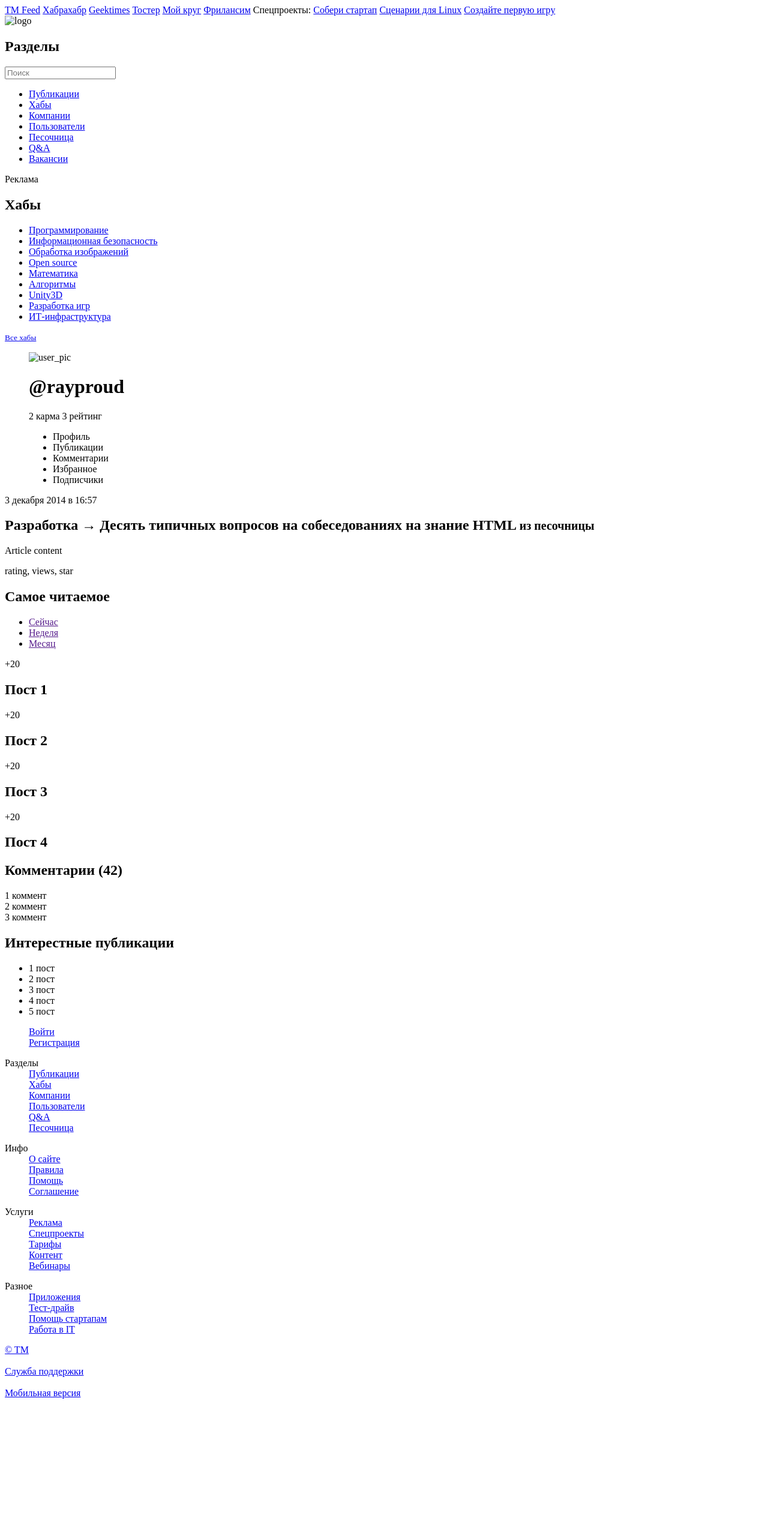
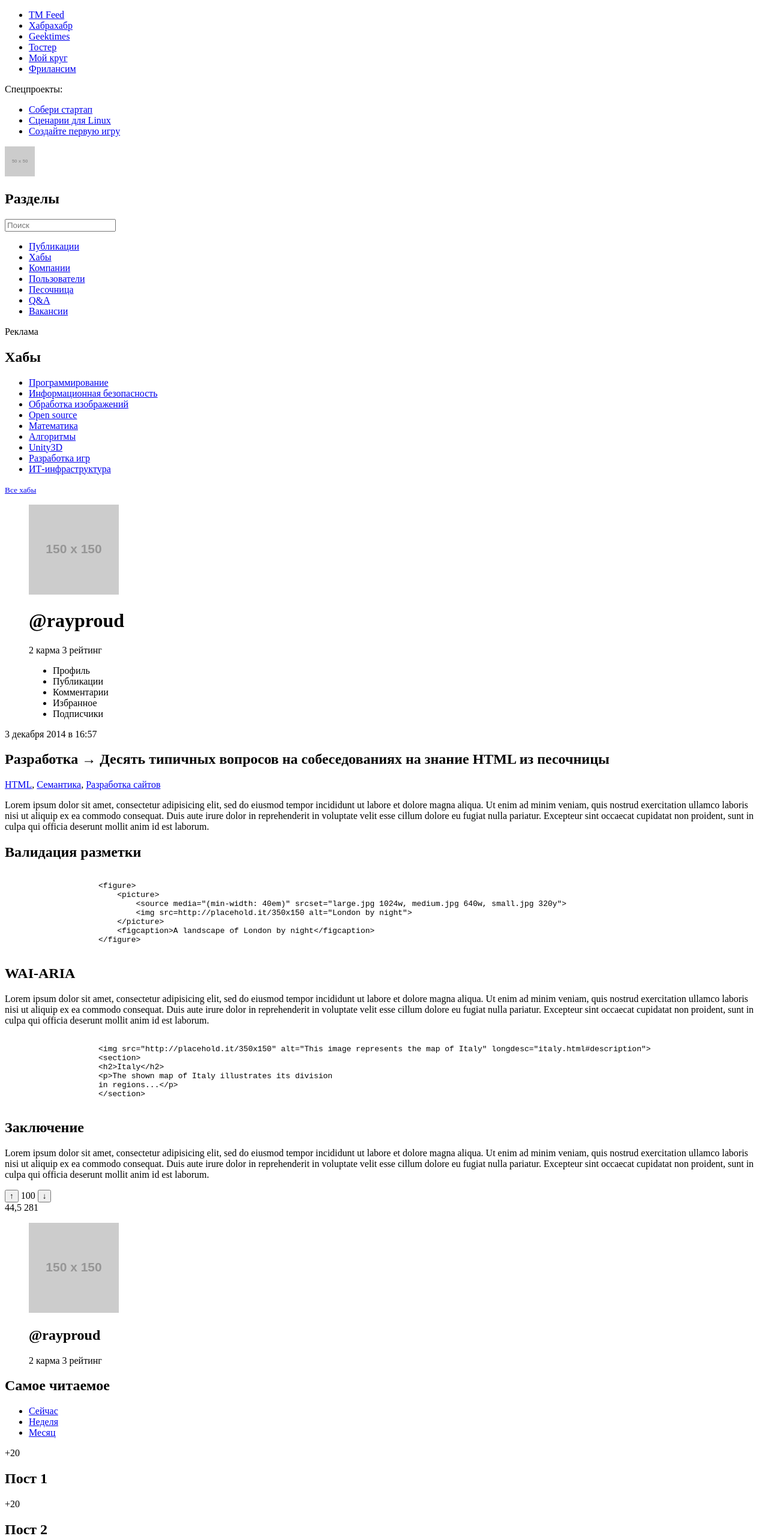
Before and after one commit to imbaniac/Kottans-JS-2016, a plain HTML site: page week01/index.html in a window 1280 px wide. Shown: the top 2560 px of the page at 60% size. Before the commit the page ends 2357 px from the top, so only its background shows below. Drawn offline with Linux system fonts and the light colour scheme; placeholder pictures from the web are drawn by us.

Commit message:
Fixing semantic

```diff
--- a/week01/index.html
+++ b/week01/index.html
@@ -1,4 +1,4 @@
-<!DOCTYPE html>
+<!doctype html>
 <html lang=ru>
 
 <head>
@@ -7,21 +7,26 @@
 </head>
 
 <body>
+    <header>
         <aside>
-        <a href="#">TM Feed</a>
-        <a href="#">Хабрахабр</a>
-        <a href="#">Geektimes</a>
-        <a href="#">Тостер</a>
-        <a href="#">Мой круг</a>
-        <a href="#">Фрилансим</a> Спецпроекты:
-        <a href="#">Cобери стартап</a>
-        <a href="#">Cценарии для Linux</a>
-        <a href="#">Создайте первую игру</a>
+            <ul>
+                <li><a href=#>TM Feed</a></li>
+                <li><a href=#>Хабрахабр</a></li>
+                <li><a href=#>Geektimes</a></li>
+                <li><a href=#>Тостер</a></li>
+                <li><a href=#>Мой круг</a></li>
+                <li><a href=#>Фрилансим</a> </li> </ul>
+            Спецпроекты:
+            <ul>
+                <li><a href=#>Cобери стартап</a></li>
+                <li><a href=#>Cценарии для Linux</a></li>
+                <li><a href=#>Создайте первую игру</a></li>
+            </ul>
         </aside>
         <nav>
-        <img src=habr.png alt=logo />
+            <a href=#><img src=http://placehold.it/50x50 alt=logo /></a>
             <h1>Разделы</h1>
-        <input type="search" placeholder="Поиск" />
+            <input type=search placeholder="Поиск" />
             <ul>
                 <li><a href=#>Публикации</a></li>
                 <li><a href=#>Хабы</a></li>
@@ -48,10 +53,12 @@
             </ul>
             <small><a href=#>Все хабы</a></small>
         </aside>
-    <div>
+    </header>
+    <main>
         <header>
             <figure>
-                <img src="#" alt="user_pic"/>
+                <img src="http://placehold.it/150x150" alt="user_pic" />
+                <figcaption>
                     <h1>@rayproud</h1>
                     <span>2 карма</span>
                     <span>3 рейтинг</span>
@@ -62,25 +69,75 @@
                         <li>Избранное</li>
                         <li>Подписчики</li>
                     </ul>
+                </figcaption>
             </figure>
         </header>
         <main>
+
+            <!-- Текст статьи !-->
+
             <article>
                 <header>
                     <time datetime=2014-12-03T16:57:00+03:00>3 декабря 2014 в 16:57</time>
-                    <h1>Разработка → Десять типичных вопросов на собеседованиях на знание HTML <small>из песочницы</small></h1>
+                    <h1>Разработка → Десять типичных вопросов на собеседованиях на знание HTML <span>из песочницы</span></h1>
+                    <p><a href=#>HTML</a>, <a href=#>Семантика</a>, <a href=#>Разработка сайтов</a></p>
                 </header>
-                <p>Article content</p>
+                <p>Lorem ipsum dolor sit amet, consectetur adipisicing elit, sed do eiusmod tempor incididunt ut labore et dolore magna aliqua. Ut enim ad minim veniam, quis nostrud exercitation ullamco laboris nisi ut aliquip ex ea commodo consequat. Duis
+                    aute irure dolor in reprehenderit in voluptate velit esse cillum dolore eu fugiat nulla pariatur. Excepteur sint occaecat cupidatat non proident, sunt in culpa qui officia deserunt mollit anim id est laborum.
+                </p>
+                <h1>Валидация разметки</h1>
+                <xmp>
+                    <figure>
+                        <picture>
+                            <source media="(min-width: 40em)" srcset="large.jpg 1024w, medium.jpg 640w, small.jpg 320y">
+                            <img src=http://placehold.it/350x150 alt="London by night">
+                        </picture>
+                        <figcaption>A landscape of London by night</figcaption>
+                    </figure>
+                </xmp>
+                <h1>WAI-ARIA</h1>
+                <p>Lorem ipsum dolor sit amet, consectetur adipisicing elit, sed do eiusmod tempor incididunt ut labore et dolore magna aliqua. Ut enim ad minim veniam, quis nostrud exercitation ullamco laboris nisi ut aliquip ex ea commodo consequat. Duis
+                    aute irure dolor in reprehenderit in voluptate velit esse cillum dolore eu fugiat nulla pariatur. Excepteur sint occaecat cupidatat non proident, sunt in culpa qui officia deserunt mollit anim id est laborum.
+                </p>
+                <xmp>
+                    <img src="http://placehold.it/350x150" alt="This image represents the map of Italy" longdesc="italy.html#description">
+                    <section>
+                    <h2>Italy</h2>
+                    <p>The shown map of Italy illustrates its division
+                    in regions...</p>
+                    </section>
+                </xmp>
+                <h1>Заключение</h1>
+                <p>Lorem ipsum dolor sit amet, consectetur adipisicing elit, sed do eiusmod tempor incididunt ut labore et dolore magna aliqua. Ut enim ad minim veniam, quis nostrud exercitation ullamco laboris nisi ut aliquip ex ea commodo consequat. Duis
+                    aute irure dolor in reprehenderit in voluptate velit esse cillum dolore eu fugiat nulla pariatur. Excepteur sint occaecat cupidatat non proident, sunt in culpa qui officia deserunt mollit anim id est laborum.
+                </p>
+
+                <!-- Конец текста статьи -->
                 <footer>
-                    <span>rating, views, star</span>
+                    <section>
+                        <button> &uarr; </button>
+                        <span>100</span>
+                        <button> &darr; </button>
+                    </section>
+                    <span>44,5</span>
+                    <span>281</span>
+
+                    <figure>
+                        <img src=http://placehold.it/150x150 alt="user_pic" />
+                        <figcaption>
+                            <h1>@rayproud</h1>
+                            <span>2 карма</span>
+                            <span>3 рейтинг</span>
+                        </figcaption>
+                    </figure>
                 </footer>
             </article>
             <aside>
                 <h1>Самое читаемое</h1>
                 <ul>
-                        <li><a href="">Сейчас</a></li>
-                        <li><a href="">Неделя</a></li>
-                        <li><a href="">Месяц</a></li>
+                    <li><a href=#>Сейчас</a></li>
+                    <li><a href=#>Неделя</a></li>
+                    <li><a href=#>Месяц</a></li>
                 </ul>
                 <span>+20</span>
                 <h2>Пост 1</h2>
@@ -91,12 +148,43 @@
                 <span>+20</span>
                 <h2>Пост 4</h2>
             </aside>
-                <aside>
-                    <h1>Комментарии (42)</h1>
-                    <div>1 коммент</div>
-                    <div>2 коммент</div>
-                    <div>3 коммент</div>
-                </aside>
+            <section>
+                <h1>Комментарии (3)</h1>
+                <article>
+                    <ul>
+						<li><a href=#><img src=http://placehold.it/50x50></a></li>
+						<li><a href=#>Kottan</a></li>
+						<li><time datetime="2014-12-08T12:00">48 декабря 2014 в 12.61</time></li>
+                        <li><p>Lorem ipsum dolor sit amet, consectetur adipisicing elit, sed do eiusmod tempor incididun magna aliqua.
+                            Ut enim ad minim veniam, quis nostrud exercitation ullamco laboris nisi ut aliquip ex ea commodo consequat.
+                            rum.</p>
+                        </li>
+					</ul>
+                </article>
+                <article>
+                    <ul>
+						<li><a href=#><img src=http://placehold.it/50x50></a></li>
+						<li><a href=#>Kottan</a></li>
+						<li><time datetime="2014-12-08T12:00">48 декабря 2014 в 12.61</time></li>
+                        <li><p>Lorem ipsum dolor sit amet, consectetur adipisicing elit, sed do eiusmod tempor incididun magna aliqua.
+                            Ut enim ad minim veniam, quis nostrud exercitation ullamco laboris nisi ut aliquip ex ea commodo consequat.
+                            rum.</p>
+                        </li>
+					</ul>
+                </article>
+                <article>
+                    <ul>
+						<li><a href=#><img src=http://placehold.it/50x50></a></li>
+						<li><a href=#>Kottan</a></li>
+						<li><time datetime="2014-12-08T12:00">48 декабря 2014 в 12.61</time></li>
+                        <li><p>Lorem ipsum dolor sit amet, consectetur adipisicing elit, sed do eiusmod tempor incididun magna aliqua.
+                            Ut enim ad minim veniam, quis nostrud exercitation ullamco laboris nisi ut aliquip ex ea commodo consequat.
+                            rum.</p>
+                        </li>
+					</ul>
+                </article>
+
+            </section>
             <aside>
                 <h1>Интерестные публикации</h1>
                 <ul>
@@ -109,63 +197,60 @@
             </aside>
         </main>
         <footer>
-                    <dl>
-                        <dd><a href="https://habrahabr.ru/auth/login/">Войти</a></dd>
-                        <dd><a href="https://habrahabr.ru/auth/register/">Регистрация</a></dd>
-                    </dl>
-                    <dl>
-                        <dt>Разделы</dt>
-                        <dd><a href="https://habrahabr.ru/posts/top/">Публикации</a></dd>
-                        <dd><a href="https://habrahabr.ru/hubs/">Хабы</a></dd>
-                        <dd><a href="https://habrahabr.ru/companies/">Компании</a></dd>
-                        <dd><a href="https://habrahabr.ru/users/">Пользователи</a></dd>
-                        <dd><a href="https://toster.ru/?_aa=press_anykey">Q&amp;A</a></dd>
-                        <dd><a href="https://habrahabr.ru/sandbox/">Песочница</a></dd>
-
-                    </dl>
-                    <dl>
-                        <dt>Инфо</dt>
-                        <dd><a href="/info/about/">О сайте</a></dd>
-                        <dd><a href="/info/help/rules/">Правила</a></dd>
-                        <dd><a href="/info/help/">Помощь</a></dd>
-                        <dd><a href="/info/agreement/">Соглашение</a></dd>
-                    </dl>
-                    <dl>
-                        <dt>Услуги</dt>
-                        <dd><a href="https://special.habrahabr.ru/advertising/">Реклама</a></dd>
-                        <dd><a href="https://special.habrahabr.ru/">Спецпроекты</a></dd>
-                        <dd><a href="https://special.habrahabr.ru/corporate/">Тарифы</a></dd>
-                        <dd><a href="https://special.habrahabr.ru/content/">Контент</a></dd>
-                        <dd><a href="https://special.habrahabr.ru/workshops/">Вебинары</a></dd>
-                    </dl>
-
-                    <dl>
-                        <dt>Разное</dt>
-                        <dd><a href="/apps/">Приложения</a></dd>
-                        <dd><a href="https://special.habrahabr.ru/microsoft/mobile/" target="_blank">Тест-драйв</a></dd>
-                        <dd><a href="https://special.habrahabr.ru/hello_startup/habrahabr/" target="_blank">Помощь стартапам</a></dd>
-                        <dd><a href="https://special.habrahabr.ru/#hr">Работа в IT</a></dd>
-                    </dl>
-                    <div class="copyright">
-
-                        <div class="about">
-                            <a href="https://tmtm.ru/">© TM</a>
-                            <br>
-                            <br>
-                            <a href="https://habrahabr.ru/feedback/">Служба поддержки</a>
-                            <br>
-                            <br>
-                            <a href="https://m.habrahabr.ru/post/244929/?mobile=yes">Мобильная версия</a>
-                            <br>
-                            <br>
-                            <div class="social_accounts">
-                                <a href="https://twitter.com/habrahabr" class="tw"></a>
-                                <a href="https://www.facebook.com/habrahabr.ru" class="fb"></a>
-                                <a href="https://vk.com/habr" class="vk"></a>
-                            </div>
-
-                        </div>
-                    </div>
+            <a href=#>Войти</a>
+            <a href=#>Регистрация</a>
+            <ul>
+              <li>
+                <h1>Разделы</h1>
+                <ul>
+                  <li><a href=#>Публикации</a></li>
+                  <li><a href=#>Хабы</a></li>
+                  <li><a href=#>Компании</a></li>
+                  <li><a href=#>Пользователи</a></li>
+                  <li><a href=#>Q&amp;A</a></li>
+                  <li><a href=#>Песочница</a></li>
+                </ul>
+              </li>
+              <li>
+                <h1>Инфо</h1>
+                <ul>
+                  <li><a href=#>О сайте</a></li>
+                  <li><a href=#>Правила</a></li>
+                  <li><a href=#>Помощь</a></li>
+                  <li><a href=#>Соглашение</a></li>
+                </ul>
+              </li>
+              <li>
+                <h1>Услуги</h1>
+                <ul>
+                  <li><a href=#>Реклама</a></li>
+                  <li><a href=#>Спецпроекты</a></li>
+                  <li><a href=#>Тарифы</a></li>
+                  <li><a href=#>Контент</a></li>
+                  <li><a href=#>Вебинары</a></li>
+                </ul>
+              </li>
+              <li>
+                <h1>Разное</h1>
+                <ul>
+                  <li><a href=#>Приложения</a></li>
+                  <li><a href=#>Тест-драйв</a></li>
+                  <li><a href=#>Помощь стартапам</a></li>
+                  <li><a href=#>Работа в IT</a></li>
+                </ul>
+              </li>
+            </ul>
+            <section>
+              <a href=#>&copy; TM</a>
+              <a href=#>Служба поддержки</a>
+              <a href=#>Мобильная версия</a>
+              <address>
+                <ul>
+                  <li><a href=#>twitter</a></li>
+                  <li><a href=#>fb</a></li>
+                  <li><a href=#>vk</a></li>
+                </ul>
+              </address>
+          </section>
       </footer>
-    </div>
 </body>
```
Lines whose indentation alone changed are shown as unchanged.
